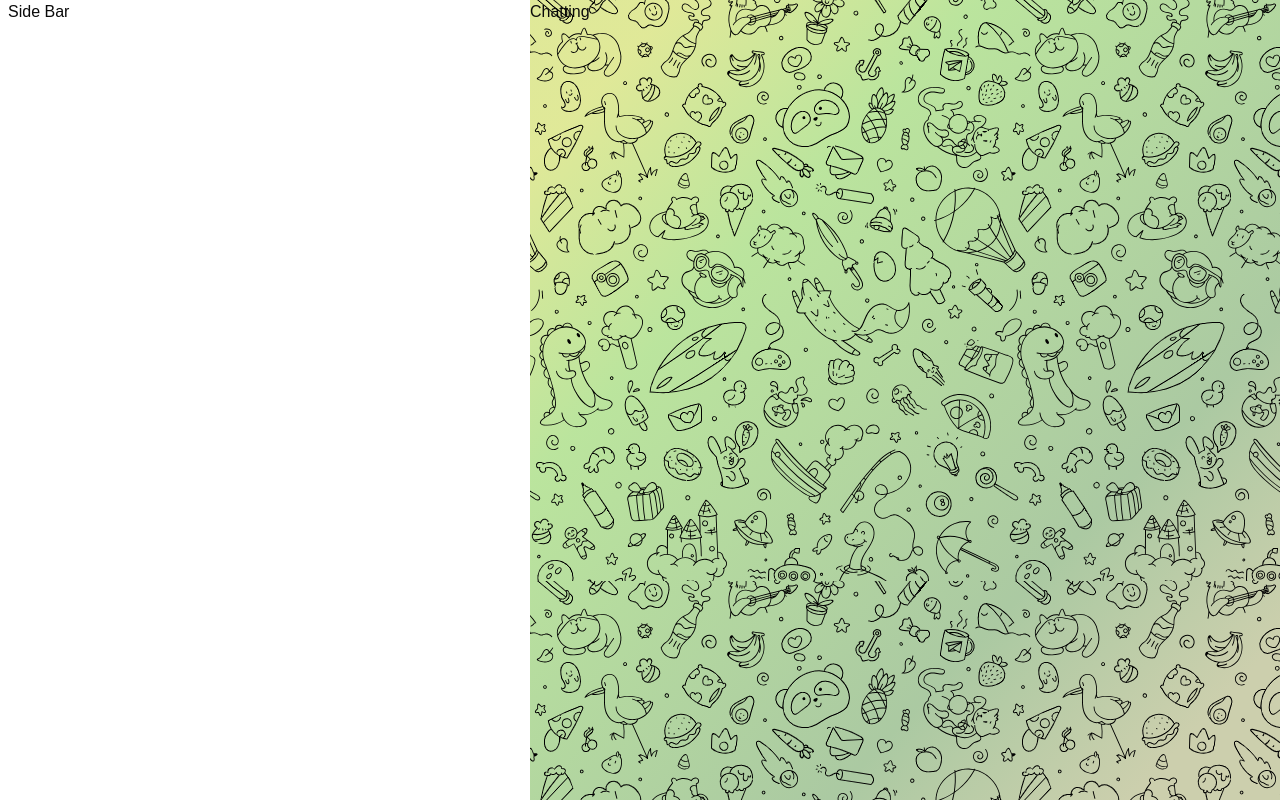
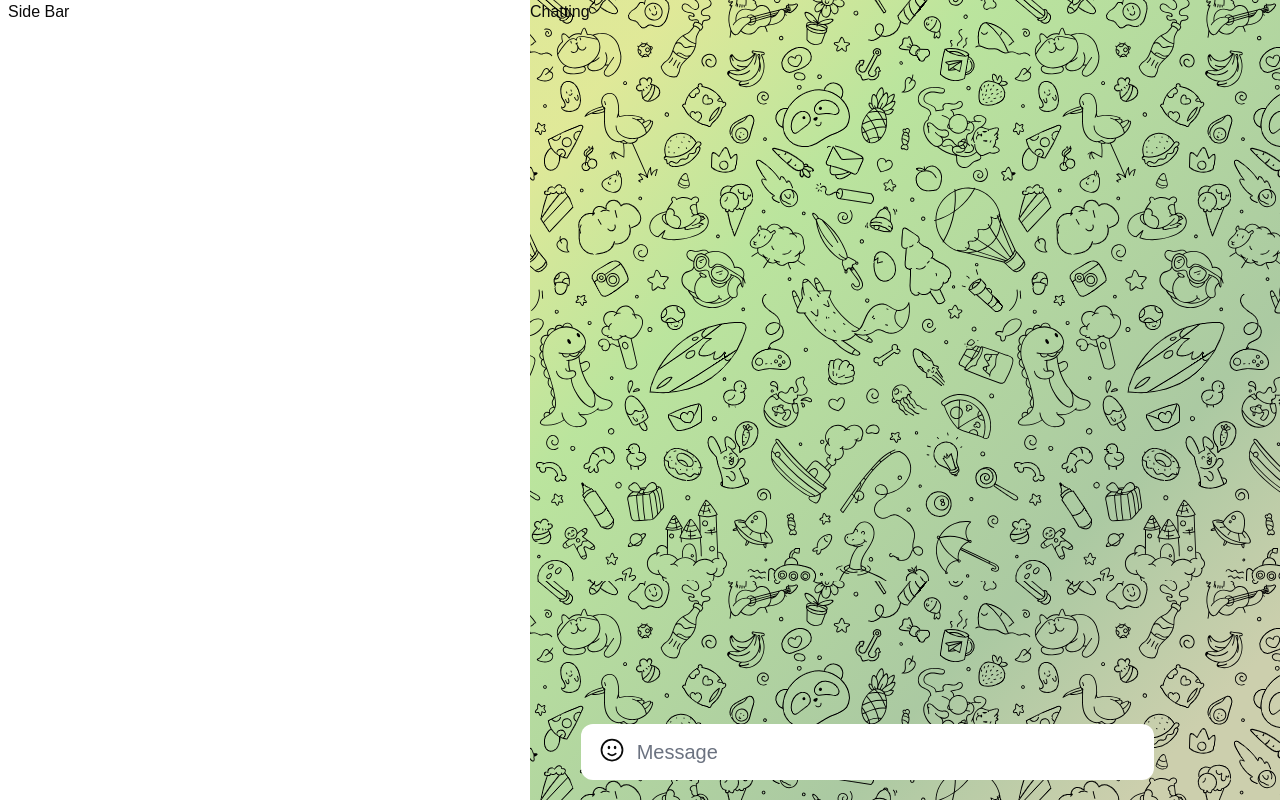
Before and after one commit to Mazrof/front, a Next.js app: page / in a window 1280 px wide. Built offline with nearby package versions, Linux system fonts and the light colour scheme.

Commit message:
First implementation of inputField

```diff
--- a/app/globals.css
+++ b/app/globals.css
@@ -15,8 +15,6 @@ body {
   background-image: url("../public/images/dark-bg.png");
   background-color: rgba(65, 35, 52, 0.9);
 }
-
-
 
 @layer utilities {
   .text-balance {
--- a/app/layout.tsx
+++ b/app/layout.tsx
@@ -12,20 +12,10 @@ const geistMono = localFont({
   variable: "--font-geist-mono",
   weight: "100 900",
 });
-
 export const metadata: Metadata = {
   title: "Mazrof Web",
   description: "Mazrof is a cloud-based mobile and desktop messaging app with a focus on security and speed.",
-  icons: {
-    icon: [
-      {
-        url: "./public/images/logo-no-background.png",
-        href: "./public/images/logo-no-background.png"
-      }
-    ]
-  }
 };
-
 export default function RootLayout({
   children,
 }: Readonly<{
--- a/components/Chats/ChatLayout.tsx
+++ b/components/Chats/ChatLayout.tsx
@@ -1,9 +1,10 @@
 import React from 'react'
-
+import InputMessage from "@/components/Chats/InputMessage"
 function ChatLayout() {
     return (
-        <div className='dark:bg-dark bg-light hidden md:block w-full min-h-screen overflow-y-auto'>
+        <div className='dark:bg-dark bg-light hidden md:block w-full min-h-screen overflow-y-auto relative'>
             Chatting
+            <InputMessage placeHolder='Message'/>
         </div>
     )
 }
--- /dev/null
+++ b/components/Chats/Emojie.tsx
@@ -0,0 +1,25 @@
+"use client"
+import React, { useState } from 'react'
+import { SmileFaceIcon, SendMsIcon } from "@/utils/icons"
+import { Theme } from 'emoji-picker-react';
+import dynamic from 'next/dynamic'
+const Picker = dynamic(
+    () => {
+        return import("emoji-picker-react")
+    },
+    { ssr: true }
+)
+function Emojie() {
+    const [showEmojie, setShowEmoji] = useState<boolean>(false)
+    function handleOnClick(e: any) {
+        e.preventDefault()
+        setShowEmoji((showEmojie) => !showEmojie)
+    }
+    return (
+        <>
+            {showEmojie && <div className='absolute bottom-14 left-[8%]'><Picker /></div>}
+            <button className='absolute z-10 bottom-4 left-[10%] w-7 ' onClick={(e) => handleOnClick(e)} ><SmileFaceIcon /></button>
+        </>
+    )
+}
+export default Emojie
--- a/components/Chats/InputMessage.tsx
+++ b/components/Chats/InputMessage.tsx
@@ -1,10 +1,13 @@
 import React from 'react'
-
-function InputMessage() {
+import Emojie from "@/components/Chats/Emojie"
+function InputMessage({ placeHolder }: { placeHolder: string }) {
     return (
-        <div>
-
-        </div>
+        <form className='absolute mt-auto flex justify-center align-middle w-[90%] mx-auto bottom-5'>
+            <Emojie />
+            <div className=' w-[85%]  bottom-4'>
+                <input type='text' placeholder={placeHolder} className='dark:bg-black w-full bg-white h-14 py-3 pl-14 rounded-xl outline-none text-xl placeholder:text-gray-500 ' />
+            </div>
+        </form>
     )
 }
 
--- a/components/SideBar/SideBar.tsx
+++ b/components/SideBar/SideBar.tsx
@@ -2,7 +2,7 @@ import React from 'react'
 
 function SideBar() {
   return (
-    <div className='px-2  max-w-[500px] sm:min-w-[530px]  sm:w-[600px] bg-white'>
+    <div className='px-2  max-w-[500px] sm:min-w-[530px]  sm:w-[600px] bg-white z-10 border-r-2 border-white'>
       Side Bar
     </div>
   )
--- a/package.json
+++ b/package.json
@@ -16,6 +16,7 @@
   "dependencies": {
     "class-variance-authority": "^0.7.0",
     "clsx": "^2.1.1",
+    "emoji-picker-react": "^4.12.0",
     "lucide-react": "^0.447.0",
     "next": "14.2.14",
     "react": "^18",
--- /dev/null
+++ b/utils/icons.tsx
@@ -0,0 +1,89 @@
+export function FlashIcon() {
+    return (
+        <svg
+            xmlns="http://www.w3.org/2000/svg"
+            fill="none"
+            viewBox="0 0 24 24"
+            strokeWidth={1.5}
+            stroke="currentColor"
+            className="w-6 h-6">
+            <path
+                strokeLinecap="round"
+                strokeLinejoin="round"
+                d="M10.5 19.5L3 12m0 0l7.5-7.5M3 12h18"
+            />
+        </svg>
+    );
+}
+
+
+export function SmileFaceIcon() {
+    return (
+        <svg
+            xmlns="http://www.w3.org/2000/svg"
+            fill="none"
+            viewBox="0 0 24 24"
+            strokeWidth={1.5}
+            stroke="currentColor"
+            className="w-6 h-6">
+            <path
+                strokeLinecap="round"
+                strokeLinejoin="round"
+                d="M15.182 15.182a4.5 4.5 0 01-6.364 0M21 12a9 9 0 11-18 0 9 9 0 0118 0zM9.75 9.75c0 .414-.168.75-.375.75S9 10.164 9 9.75 9.168 9 9.375 9s.375.336.375.75zm-.375 0h.008v.015h-.008V9.75zm5.625 0c0 .414-.168.75-.375.75s-.375-.336-.375-.75.168-.75.375-.75.375.336.375.75zm-.375 0h.008v.015h-.008V9.75z"
+            />
+        </svg>
+    );
+}
+export function PhoneIcon() {
+    return (
+        <svg
+            xmlns="http://www.w3.org/2000/svg"
+            fill="none"
+            viewBox="0 0 24 24"
+            strokeWidth={1.5}
+            stroke="currentColor"
+            className="w-6 h-6">
+            <path
+                strokeLinecap="round"
+                strokeLinejoin="round"
+                d="M2.25 6.75c0 8.284 6.716 15 15 15h2.25a2.25 2.25 0 002.25-2.25v-1.372c0-.516-.351-.966-.852-1.091l-4.423-1.106c-.44-.11-.902.055-1.173.417l-.97 1.293c-.282.376-.769.542-1.21.38a12.035 12.035 0 01-7.143-7.143c-.162-.441.004-.928.38-1.21l1.293-.97c.363-.271.527-.734.417-1.173L6.963 3.102a1.125 1.125 0 00-1.091-.852H4.5A2.25 2.25 0 002.25 4.5v2.25z"
+            />
+        </svg>
+    );
+}
+
+export function SearchIcon() {
+    return (
+        <svg
+            xmlns="http://www.w3.org/2000/svg"
+            fill="none"
+            viewBox="0 0 24 24"
+            strokeWidth={1.5}
+            stroke="currentColor"
+            className="w-6 h-6"
+        >
+            <path
+                strokeLinecap="round"
+                strokeLinejoin="round"
+                d="M21 21l-5.197-5.197m0 0A7.5 7.5 0 105.196 5.196a7.5 7.5 0 0010.607 10.607z"
+            />
+        </svg>
+    );
+}
+export function SendMsIcon() {
+    return (
+        <svg
+            xmlns="http://www.w3.org/2000/svg"
+            fill="none"
+            viewBox="0 0 24 24"
+            strokeWidth={1.5}
+            stroke="currentColor"
+            className="w-6 h-6">
+            <path
+                strokeLinecap="round"
+                strokeLinejoin="round"
+                d="M6 12L3.269 3.126A59.768 59.768 0 0121.485 12 59.77 59.77 0 013.27 20.876L5.999 12zm0 0h7.5"
+            />
+        </svg>
+    );
+}
```
Also changed, not shown: 1 other file (tests, documents, lock files or other folders).
